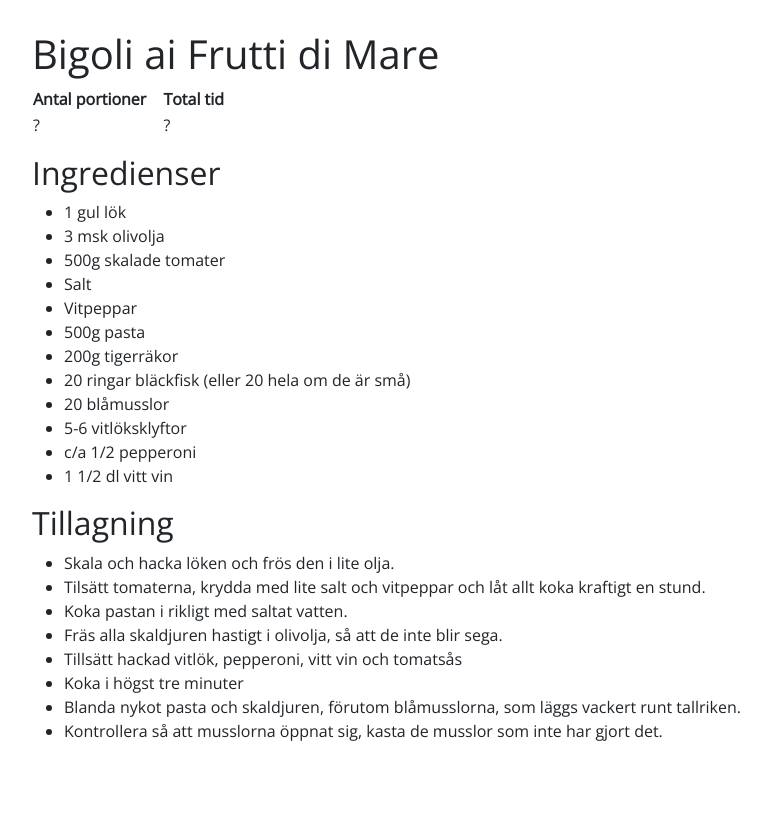
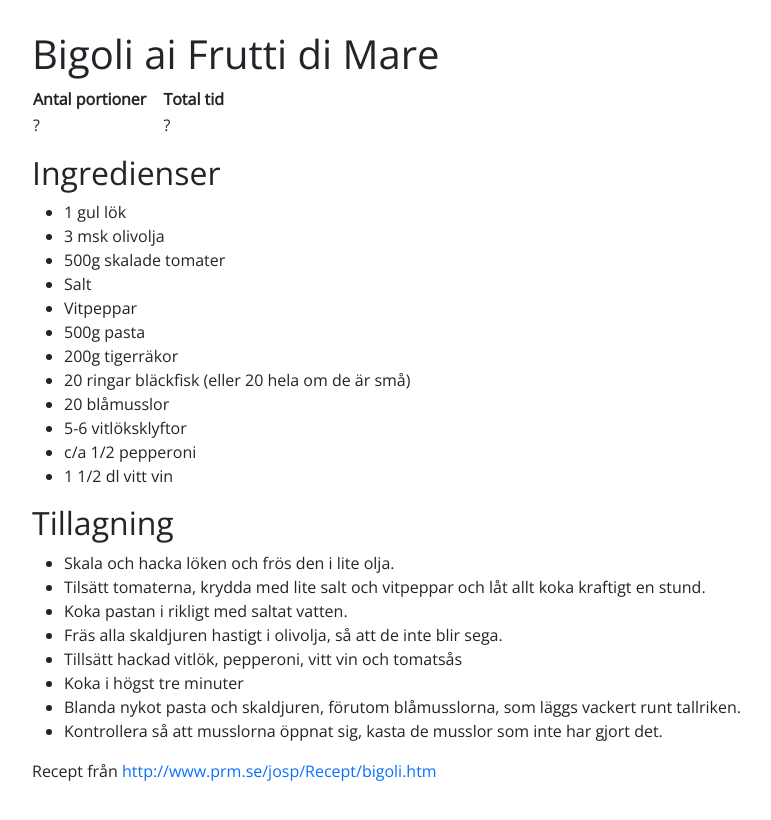
Before and after one commit to handiman/recipes, a Jekyll site: the page built from _recipes/bigoli-ai-frutti-di-mare.md, in a window 1280 px wide. Shown: the top 820 px of the page, without its empty margins (240-1011 px from the left). Built offline with Jekyll 4.4.1, drawn with Linux system fonts in a browser that asks for light colours.

Commit message:
:facepunch:

```diff
--- a/_recipes/bigoli-ai-frutti-di-mare.json
+++ b/_recipes/bigoli-ai-frutti-di-mare.json
@@ -2,7 +2,6 @@
   "@context": "http://schema.org",
   "@type": "Recipe",
   "name": "Bigoli ai Frutti di Mare",
-  "url": "http://www.prm.se/josp/Recept/bigoli.htm",
   "recipeIngredient": [
     "1 gul lök",
     "3 msk olivolja",
@@ -50,5 +49,7 @@
       "@type": "HowToStep",
       "text": "Kontrollera så att musslorna öppnat sig, kasta de musslor som inte har gjort det."
     }
-  ]
+  ],
+  "datePublished": "2003-04-03",
+  "url": "http://www.prm.se/josp/Recept/bigoli.htm"
 }
--- a/_recipes/bigoli-ai-frutti-di-mare.md
+++ b/_recipes/bigoli-ai-frutti-di-mare.md
@@ -32,3 +32,5 @@
 * Koka i högst tre minuter
 * Blanda nykot pasta och skaldjuren, förutom blåmusslorna, som läggs vackert runt tallriken.
 * Kontrollera så att musslorna öppnat sig, kasta de musslor som inte har gjort det.
+
+Recept från [http://www.prm.se/josp/Recept/bigoli.htm](http://www.prm.se/josp/Recept/bigoli.htm)
```
